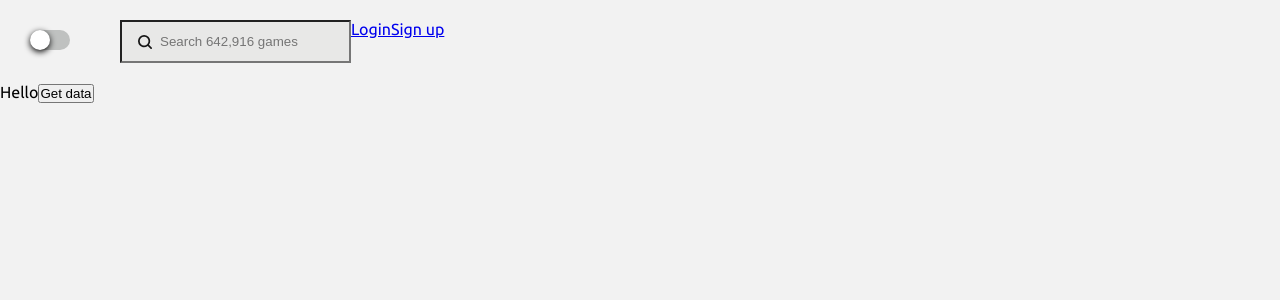
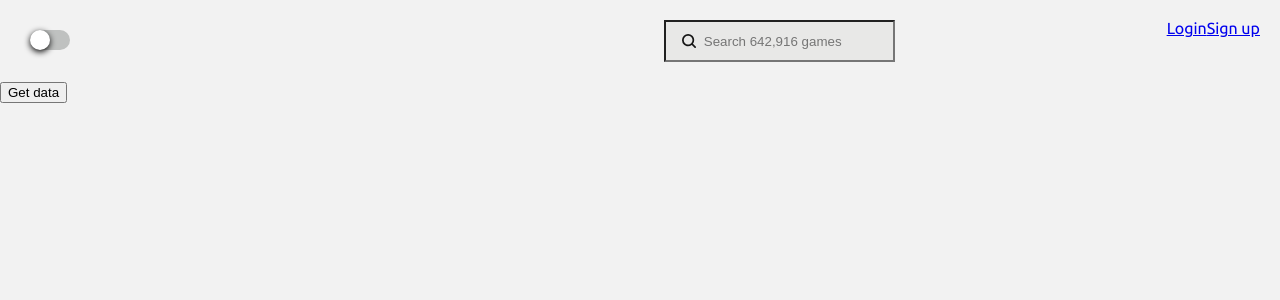
Before and after one commit to gandigap/commerce, a React (Create React App) app: page / in a window 1280 px wide. Shown: the top 300 px of the page. Built offline with nearby package versions, Linux system fonts and the light colour scheme.

Commit message:
feat:add reset.css and some components

```diff
--- a/src/App.tsx
+++ b/src/App.tsx
@@ -1,27 +1,15 @@
 import React from 'react';
+
 import Header from './components/ContentWrapper/Header/Header';
+import Main from './components/ContentWrapper/Main/Main';
 
 import './_global.scss';
 
 function App() {
-  const getData = () => {
-    fetch('https://api.rawg.io/api/platforms?key=dc31c2a55aa444959f74eb7bc96b0617')
-      .then((response) => response.json())
-      .then((data) => {
-        console.log('Success:', data);
-      })
-      .catch((error) => {
-        console.error('Error:', error);
-      });
-  };
-
   return (
     <>
       <Header />
-      <div>
-        Hello
-        <button onClick={getData}>Get data</button>
-      </div>
+      <Main />
     </>
   );
 }
--- a/src/_global.scss
+++ b/src/_global.scss
@@ -1,11 +1,6 @@
+@import './styles/reset.css';
 @import './styles/mixinsAndVars.scss';
 @import url('https://fonts.googleapis.com/css2?family=Ubuntu:ital,wght@0,400;1,400;1,700&display=swap');
-
-* {
-  margin: 0;
-  padding: 0;
-  box-sizing: border-box;
-}
 
 body {
   background-color: var(--color-2);
--- a/src/components/ContentWrapper/Header/Header.tsx
+++ b/src/components/ContentWrapper/Header/Header.tsx
@@ -11,6 +11,7 @@
 const HeaderContainer = styled.header`
   margin: 20px;
   display: flex;
+  justify-content: space-between;
 `;
 
 const Header = () => {
--- /dev/null
+++ b/src/components/ContentWrapper/Main/Main.tsx
@@ -0,0 +1,20 @@
+import React from 'react';
+
+import Sidebar from './MainSection/Navigation/Sidebar';
+
+import styled from 'styled-components';
+import 'styles/mixinsAndVars.scss';
+
+const MainContainer = styled.main`
+  display: flex;
+`;
+
+const Main = () => {
+  return (
+    <MainContainer>
+      <Sidebar />
+    </MainContainer>
+  );
+};
+
+export default Main;
--- /dev/null
+++ b/src/components/ContentWrapper/Main/MainSection/Navigation/Sidebar.tsx
@@ -0,0 +1,26 @@
+import React from 'react';
+
+import styled from 'styled-components';
+import 'styles/mixinsAndVars.scss';
+
+const SidebarContainer = styled.div``;
+
+const Sidebar = () => {
+  const getData = () => {
+    fetch('https://api.rawg.io/api/platforms?key=dc31c2a55aa444959f74eb7bc96b0617')
+      .then((response) => response.json())
+      .then((data) => {
+        console.log('Success:', data);
+      })
+      .catch((error) => {
+        console.error('Error:', error);
+      });
+  };
+  return (
+    <SidebarContainer>
+      <button onClick={getData}>Get data</button>
+    </SidebarContainer>
+  );
+};
+
+export default Sidebar;
--- /dev/null
+++ b/src/styles/reset.css
@@ -0,0 +1,129 @@
+/* http://meyerweb.com/eric/tools/css/reset/
+   v2.0 | 20110126
+   License: none (public domain)
+*/
+
+html,
+body,
+div,
+span,
+applet,
+object,
+iframe,
+h1,
+h2,
+h3,
+h4,
+h5,
+h6,
+p,
+blockquote,
+pre,
+a,
+abbr,
+acronym,
+address,
+big,
+cite,
+code,
+del,
+dfn,
+em,
+img,
+ins,
+kbd,
+q,
+s,
+samp,
+small,
+strike,
+strong,
+sub,
+sup,
+tt,
+var,
+b,
+u,
+i,
+center,
+dl,
+dt,
+dd,
+ol,
+ul,
+li,
+fieldset,
+form,
+label,
+legend,
+table,
+caption,
+tbody,
+tfoot,
+thead,
+tr,
+th,
+td,
+article,
+aside,
+canvas,
+details,
+embed,
+figure,
+figcaption,
+footer,
+header,
+hgroup,
+menu,
+nav,
+output,
+ruby,
+section,
+summary,
+time,
+mark,
+audio,
+video {
+  margin: 0;
+  padding: 0;
+  border: 0;
+  font-size: 100%;
+  font: inherit;
+  vertical-align: baseline;
+}
+/* HTML5 display-role reset for older browsers */
+article,
+aside,
+details,
+figcaption,
+figure,
+footer,
+header,
+hgroup,
+menu,
+nav,
+section {
+  display: block;
+}
+body {
+  line-height: 1;
+}
+ol,
+ul {
+  list-style: none;
+}
+blockquote,
+q {
+  quotes: none;
+}
+blockquote:before,
+blockquote:after,
+q:before,
+q:after {
+  content: '';
+  content: none;
+}
+table {
+  border-collapse: collapse;
+  border-spacing: 0;
+}
```
